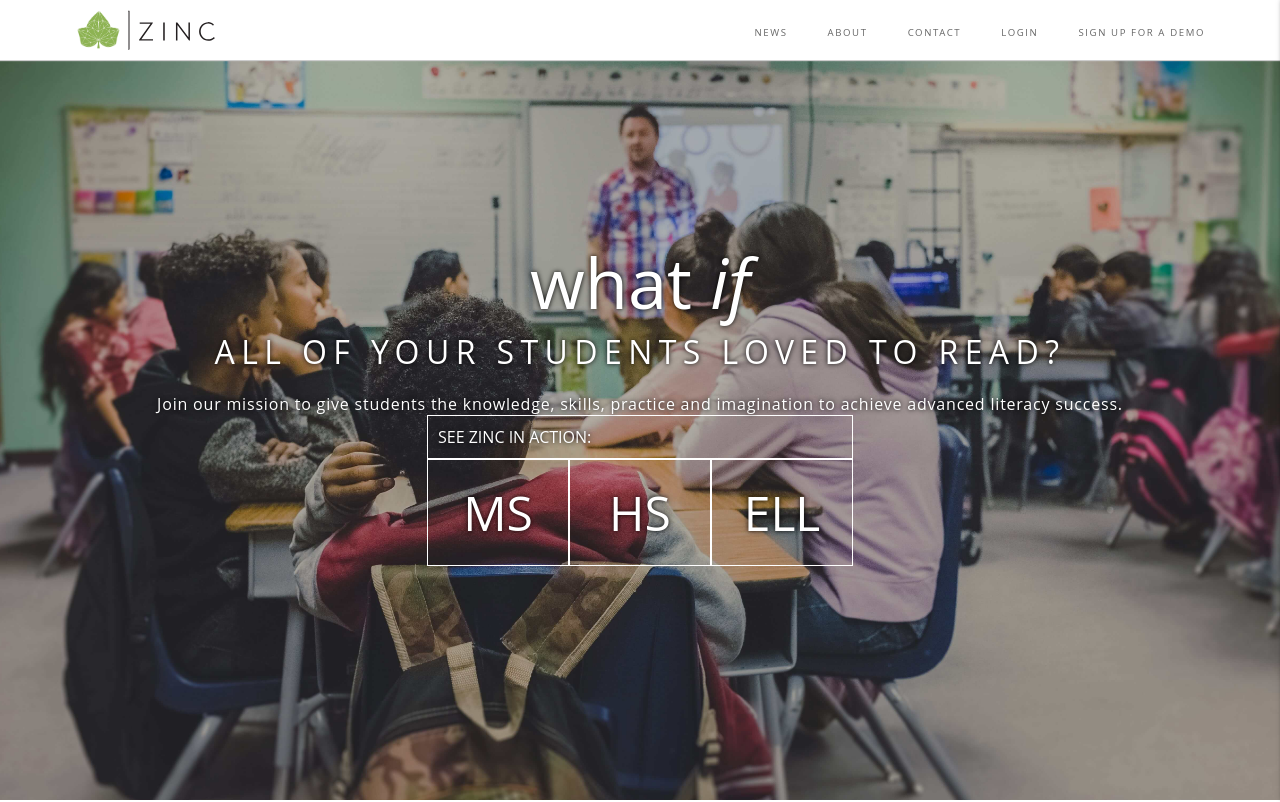
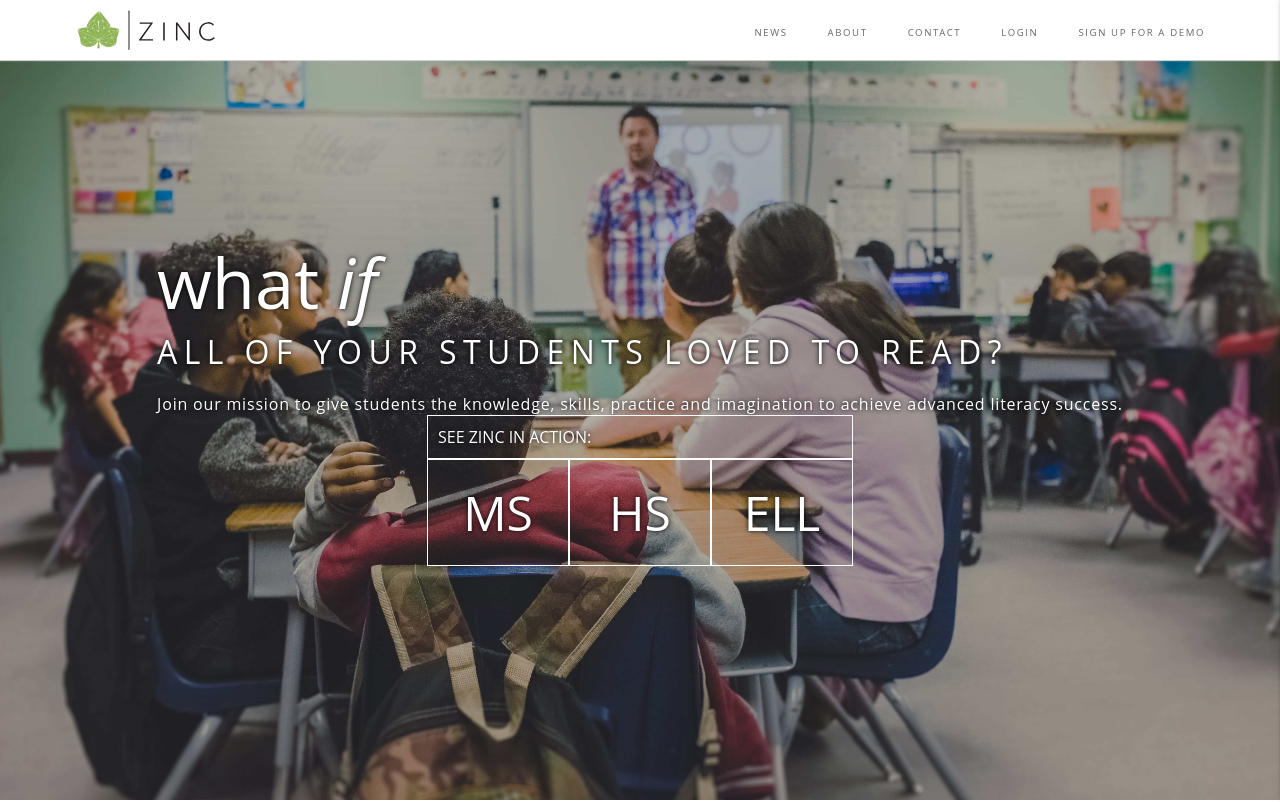
Before and after one commit to deepakkadarivel/marketingsite, a React (Create React App) app: page / in a window 1280 px wide. Shown: the top 802 px of the page. Built offline with nearby package versions, Linux system fonts and the light colour scheme.

Commit message:
[ZMS-019] toolbar styling

```diff
--- a/src/components/app/App.css
+++ b/src/components/app/App.css
@@ -1,4 +1,3 @@
 .App {
-  text-align: center;
   height: 100%;
 }
--- a/src/components/app/App.scss
+++ b/src/components/app/App.scss
@@ -1,4 +1,4 @@
 .App {
-  text-align: center;
+  //text-align: center;
   height: 100%;
 }
```
